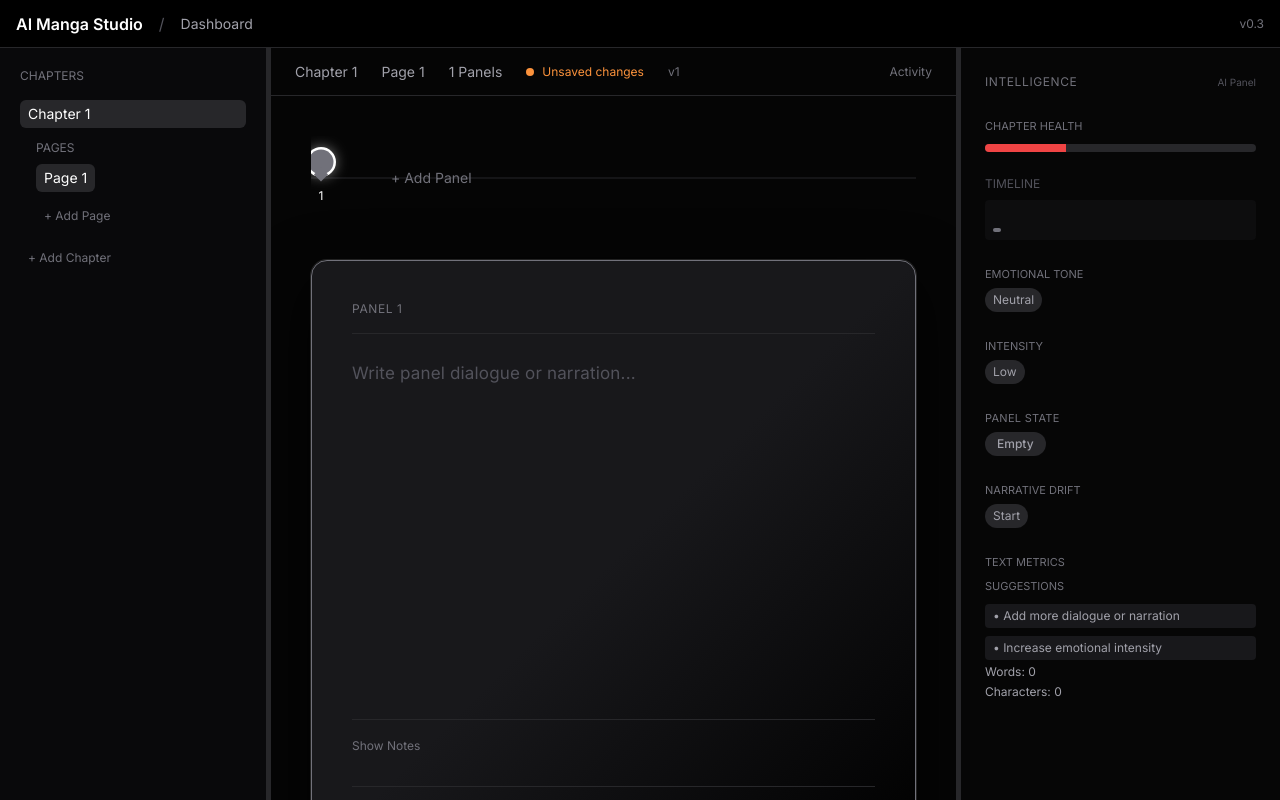
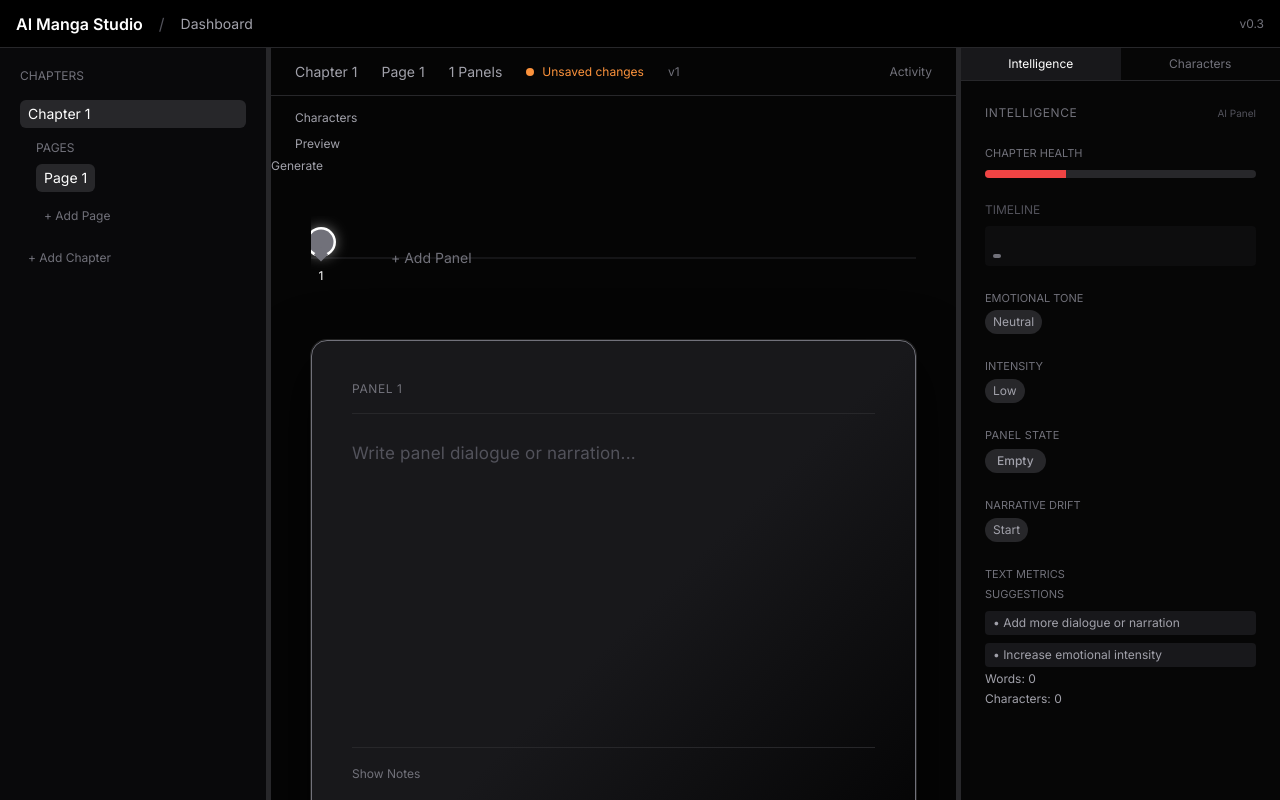
Before and after one commit to nb5542-ui/manga-frontend, a React (Vite) app: page /app/story/1/editor in a window 1280 px wide. Built offline with nearby package versions, Linux system fonts and the light colour scheme.

Commit message:
feat(preview): add preview mode toggle

```diff
--- a/src/components/panel/PanelEditor.tsx
+++ b/src/components/panel/PanelEditor.tsx
@@ -214,6 +214,33 @@ const setNotes = (notes: string) => {
   )}
 
 </div>
+{/* GENERATE BUTTON */}
+
+<div className="mt-4 flex justify-end">
+
+  <button
+    className="
+      px-4 py-2
+      text-sm
+
+      bg-white
+      text-black
+
+      rounded-md
+
+      hover:bg-zinc-200
+      active:scale-95
+
+      transition-all
+    "
+    onClick={() => {
+      console.log("Generate panel")
+    }}
+  >
+    ⚡ Generate Panel
+  </button>
+
+</div>
 
       {/* Footer */}
       <div className="pt-4 text-xs text-zinc-600 border-t border-zinc-800 mt-6 flex justify-between">
--- a/src/pages/EditorPage.tsx
+++ b/src/pages/EditorPage.tsx
@@ -111,6 +111,30 @@ export default function EditorPage() {
       ],
     },
   ]
+  function buildPanelPrompt() {
+
+  if (!currentPanel) return ""
+
+  const text = currentPanel.text || ""
+
+  const notesMatch = text.match(/#notes([\s\S]*)/)
+  const notes = notesMatch ? notesMatch[1].trim() : ""
+
+  const characterNames = characters.map(c => c.name).join(", ")
+
+  const prompt = `
+Panel Text:
+${text}
+
+Notes:
+${notes}
+
+Characters:
+${characterNames}
+`
+
+  return prompt
+}
   // 🔥 Restore saved chapters per chapter
 const restoredChapters = initialChapters.map(chapter => {
   const saved = localStorage.getItem(
@@ -168,10 +192,17 @@ const [version, setVersion] = useState(1)
 // 🔥 Activity Drawer State
 const [isActivityOpen, setIsActivityOpen] = useState(false)
 const [showRecoveryPrompt, setShowRecoveryPrompt] = useState(false)
+const [isPreview, setIsPreview] = useState(false)
+const [characters, setCharacters] = useState<
+  { id: string; name: string; description: string }[]
+>([])
+const [showCharacters, setShowCharacters] = useState(false)
 
 const [currentChapterIndex, setCurrentChapterIndex] = useState(0)
+const [showGenerateMenu, setShowGenerateMenu] = useState(false)
 // 🔹 Multi-tab conflict detection
 const [hasExternalUpdate, setHasExternalUpdate] = useState(false)
+const [activeRightTab, setActiveRightTab] = useState<"intelligence" | "characters" >("intelligence")
 
 // 🔹 Layout resize state
 const [sidebarWidth, setSidebarWidth] = useState(() => {
@@ -769,7 +800,6 @@ const reloadFromStorage = () => {
   }
 `}
             />
-
             {cIndex === currentChapterIndex && (
               <div className="ml-4 mt-3">
                 <div className="text-xs text-zinc-500 uppercase mb-2">
@@ -864,6 +894,107 @@ const reloadFromStorage = () => {
   onReload={reloadFromStorage}
   onOpenActivity={() => setIsActivityOpen(true)}
 />
+{/* CHARACTERS BUTTON */}
+
+<div className="px-6 pt-2">
+
+  <button
+    onClick={() => setShowCharacters(!showCharacters)}
+    className="
+      text-xs
+      text-zinc-400
+      hover:text-white
+    "
+  >
+    Characters
+  </button>
+
+</div>
+
+
+<div className="px-6 pt-2 flex gap-4">
+
+  <button
+    onClick={() => setIsPreview(!isPreview)}
+    className="text-xs text-zinc-400 hover:text-white"
+  >
+    {isPreview ? "Editor" : "Preview"}
+  </button>
+
+</div>
+<div className="relative">
+
+  <button
+    onClick={() => setShowGenerateMenu(!showGenerateMenu)}
+    className="text-xs text-zinc-400 hover:text-white"
+  >
+    Generate
+  </button>
+
+  {showGenerateMenu && (
+
+    <div
+      className="
+        absolute
+        mt-2
+        bg-zinc-900
+        border border-zinc-800
+        rounded
+        text-xs
+        flex flex-col
+        z-50
+      "
+    >
+
+      <button
+        onClick={() => {
+          const prompt = buildPanelPrompt()
+
+          console.log(prompt)
+
+          alert(prompt)
+          setShowGenerateMenu(false)
+}}
+        className="px-3 py-2 hover:bg-zinc-800 text-left"
+      >
+        Generate Panel
+      </button>
+
+      <button
+        onClick={() => {
+          alert("Generate Page clicked")
+          setShowGenerateMenu(false)
+}}
+        className="px-3 py-2 hover:bg-zinc-800 text-left"
+      >
+        Generate Page
+      </button>
+
+      <button
+        onClick={() => {
+          alert("Generate Scene clicked")
+          setShowGenerateMenu(false)
+        }}
+        className="px-3 py-2 hover:bg-zinc-800 text-left"
+      >
+        Generate Scene
+      </button>
+
+      <button
+        onClick={() => {
+          alert("Generate Chapter clicked")
+          setShowGenerateMenu(false)
+        }}
+        className="px-3 py-2 hover:bg-zinc-800 text-left"
+      >
+        Generate Chapter
+      </button>
+
+    </div>
+
+  )}
+
+</div>
 
         <div className="flex-1 px-10 py-10 overflow-auto">
 
@@ -1052,8 +1183,9 @@ const reloadFromStorage = () => {
           {/* PANEL EDITOR */}
           <div className="flex justify-center">
             <div className="w-full max-w-4xl">
-              {currentPanel && (
+              {!isPreview && currentPanel && (
                 <PanelEditor
+
                   key={`${currentChapterIndex}-${currentPageIndex}-${currentPanelIndex}`}
                   panelNumber={currentPanelIndex + 1}
                   panelText={currentPanel.text}
@@ -1066,7 +1198,41 @@ const reloadFromStorage = () => {
                   onUndo={handleUndo}
                   onRedo={handleRedo}
                 />
+
+
               )}
+              {isPreview && (
+
+  <div className="max-w-4xl mx-auto flex flex-col gap-6">
+
+    {currentPanels.map((panel, i) => (
+
+      <div
+        key={i}
+        className="
+          bg-white
+          text-black
+          p-6
+          rounded
+          shadow
+        "
+      >
+
+        <div className="text-xs text-zinc-500 mb-2">
+          Panel {i + 1}
+        </div>
+
+        <div className="whitespace-pre-wrap">
+          {panel.text}
+        </div>
+
+      </div>
+
+    ))}
+
+  </div>
+
+)}
             </div>
           </div>
 
@@ -1077,18 +1243,52 @@ const reloadFromStorage = () => {
   className="w-1 cursor-col-resize bg-zinc-800 hover:bg-white transition-colors"
 />
 
+
       {/* INTELLIGENCE PANEL (unchanged) */}
-      <div
+      {/* RIGHT PANEL */}
+
+<div
   className="
-border-l border-zinc-800
-bg-[#060606]
-p-6
-text-sm
-w-[320px]
-flex flex-col
-gap-6
+  border-l border-zinc-800
+  bg-[#060606]
+  w-[320px]
+  flex flex-col
 "
 >
+  {/* TABS */}
+
+<div className="flex border-b border-zinc-800 text-xs">
+
+  <button
+    onClick={() => setActiveRightTab("intelligence")}
+    className={`flex-1 p-2 ${
+      activeRightTab === "intelligence"
+        ? "bg-zinc-900 text-white"
+        : "text-zinc-500"
+    }`}
+  >
+    Intelligence
+  </button>
+
+  <button
+    onClick={() => setActiveRightTab("characters")}
+    className={`flex-1 p-2 ${
+      activeRightTab === "characters"
+        ? "bg-zinc-900 text-white"
+        : "text-zinc-500"
+    }`}
+  >
+    Characters
+  </button>
+
+
+
+</div>
+{activeRightTab === "intelligence" && (
+
+<div className="p-6 flex flex-col gap-6">
+
+
         <div className="flex items-center justify-between">
 
   <div className="uppercase text-xs text-zinc-500 tracking-wider">
@@ -1100,6 +1300,8 @@ gap-6
   </div>
 
 </div>
+
+
 
         {currentPanel && (
           <div className="flex flex-col gap-6 text-zinc-300">
@@ -1130,6 +1332,7 @@ gap-6
   </div>
 
   </div>
+
   {/* TIMELINE GRAPH */}
 
 <div className="mt-4 flex flex-col gap-2">
@@ -1286,12 +1489,15 @@ gap-6
 
 
             </div>
+            </div>
+)}
 
             <div className="flex flex-col gap-1">
 
   <div className="text-[11px] uppercase text-zinc-500">
     Text Metrics
   </div>
+
   {/* AI SUGGESTIONS */}
 
 <div className="flex flex-col gap-2">
@@ -1299,6 +1505,7 @@ gap-6
   <div className="text-[11px] uppercase text-zinc-500">
     Suggestions
   </div>
+
 
   <div className="flex flex-col gap-2 text-xs">
 
@@ -1334,6 +1541,7 @@ gap-6
 
   </div>
 
+
 </div>
 
   <div className="text-xs text-zinc-400">
@@ -1348,6 +1556,76 @@ gap-6
           </div>
         )}
       </div>
+
+      {/* CHARACTER PANEL */}
+
+{activeRightTab === "characters" && (
+
+  <div className="p-4 flex flex-col gap-4 overflow-auto">
+
+    <div className="text-xs uppercase text-zinc-500">
+      Characters
+    </div>
+
+    <button
+      onClick={() => {
+        setCharacters([
+          ...characters,
+          {
+            id: crypto.randomUUID(),
+            name: "",
+            description: "",
+          },
+        ])
+      }}
+      className="text-xs text-zinc-400 hover:text-white"
+    >
+      + Add Character
+    </button>
+
+    <div className="flex flex-col gap-3 overflow-auto">
+
+      {characters.map((c, i) => (
+
+        <div
+          key={c.id}
+          className="bg-zinc-900 p-2 rounded flex flex-col gap-2"
+        >
+
+          <input
+            value={c.name}
+            placeholder="Name"
+            onChange={(e) => {
+              const copy = [...characters]
+              copy[i].name = e.target.value
+              setCharacters(copy)
+            }}
+            className="bg-zinc-800 text-xs p-1 rounded"
+          />
+
+          <textarea
+            value={c.description}
+            placeholder="Description"
+            onChange={(e) => {
+              const copy = [...characters]
+              copy[i].description = e.target.value
+              setCharacters(copy)
+            }}
+            className="bg-zinc-800 text-xs p-1 rounded"
+          />
+
+        </div>
+
+      ))}
+
+    </div>
+
+  </div>
+
+)}
+
+
+
 
       {/* 🔥 ACTIVITY DRAWER */}
       <div
```
